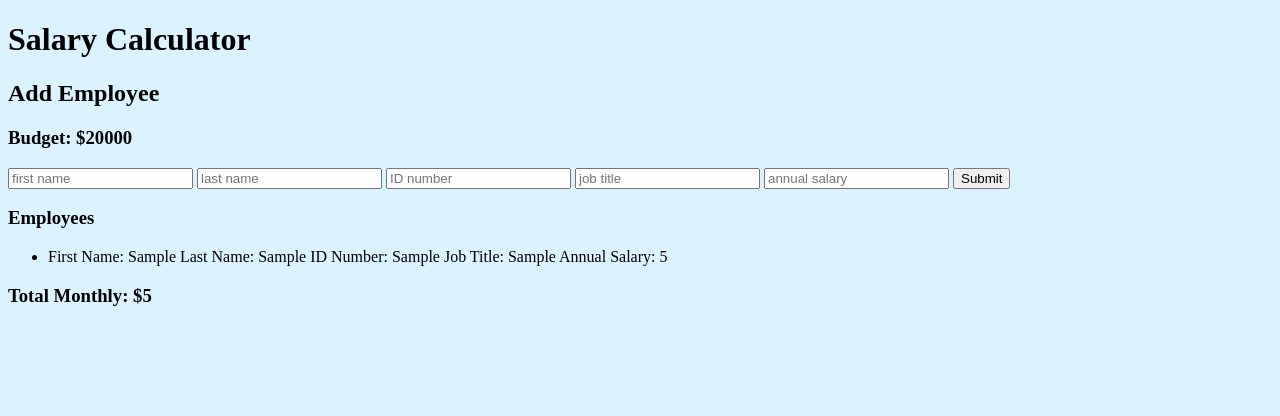
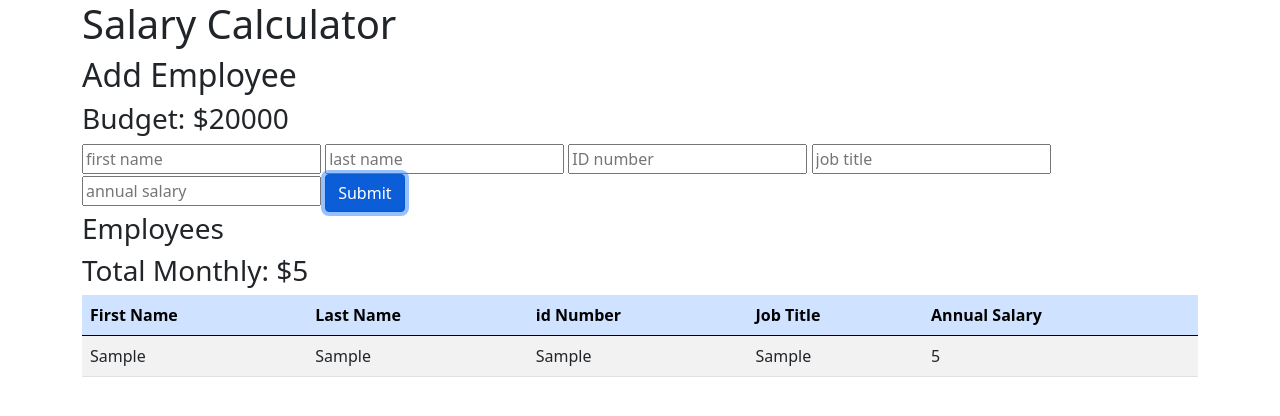
Before and after one commit to hannahfligel/jquery-salary-calculator, a plain HTML site: page index.html in a window 1280 px wide. Both pictures are taken after typing "Sample", "Sample", "Sample", "Sample", "5" into the empty fields and a click on the button "Submit". Drawn offline with nearby package versions, Linux system fonts and the light colour scheme.

Commit message:
table complete

```diff
--- a/client.js
+++ b/client.js
@@ -50,13 +50,20 @@ function calculateTotalCost(){
 function displayEmployees(){
     console.log( 'in displayEmployees ');
     //target output by ID
-    let el = $('#employeesOut');
+    let el = $('.tableRow');
     //empty
     el.empty();
     //loop through purchses array
     for( employee of employees ){
     //for each purchase, create list item
-    el.append(`<li> First Name: ` + employee.firstName + ` Last Name: ` + employee.lastName + ` ID Number: ` + employee.idNumber + ` Job Title: ` + employee.jobTitle +  ` Annual Salary: ` + employee.annualSalary +` </li>` );
+    el.append(`
+        <tr>
+            <td> ${employee.firstName} </td>
+            <td> ${employee.lastName}</td>
+            <td> ${employee.idNumber}</td>
+            <td> ${employee.jobTitle}</td>
+            <td> ${employee.annualSalary}</td>
+         </tr>` );
     }//end for of
 }//end displayEmployees
 
--- a/index.html
+++ b/index.html
@@ -8,9 +8,11 @@
     <script src="includes/jquery-3.6.0.min.js"></script>
     <script src="client.js"></script>
     <link rel="stylesheet" href="styles.css">
+    <link href="https://cdn.jsdelivr.net/npm/bootstrap@5.1.0/dist/css/bootstrap.min.css" rel="stylesheet" integrity="sha384-KyZXEAg3QhqLMpG8r+8fhAXLRk2vvoC2f3B09zVXn8CA5QIVfZOJ3BCsw2P0p/We" crossorigin="anonymous">
 
 </head>
 <body>
+  <div class="container">
     <h1>Salary Calculator</h1>
     <h2>Add Employee</h2>
     <h3>Budget: $<span id="budgetOut"></span></h3>
@@ -19,10 +21,25 @@
     <input type="text" placeholder="ID number" id="idNumberIn"></input>
     <input type="text" placeholder="job title" id="jobTitleIn"></input>
     <input type="number" placeholder="annual salary" id="annualSalaryIn"></input>
-        <button id="addEmployeeButton">Submit</button>
+        <button type="button" class="btn btn-primary"  id="addEmployeeButton">Submit</button>
     <h3>Employees</h3>
-    <ul id="employeesOut">
-    </ul>
+
     <H3>Total Monthly: $<span id="remainingBudgetOut"></span></H3>
+
+    <table class="table table-striped table-hover">
+        <thead>
+          <th class="table-primary">First Name</th>
+          <th class="table-primary">Last Name</th>
+          <th class="table-primary">id Number</th>
+          <th class="table-primary">Job Title</th>
+          <th class="table-primary">Annual Salary</th>
+          </thead>
+          <tbody class="tableRow">
+
+          </tbody>
+      </table>
+
+    <script src="https://cdn.jsdelivr.net/npm/bootstrap@5.1.0/dist/js/bootstrap.bundle.min.js" integrity="sha384-U1DAWAznBHeqEIlVSCgzq+c9gqGAJn5c/t99JyeKa9xxaYpSvHU5awsuZVVFIhvj" crossorigin="anonymous"></script>
+  </div>
 </body>
 </html>
```
